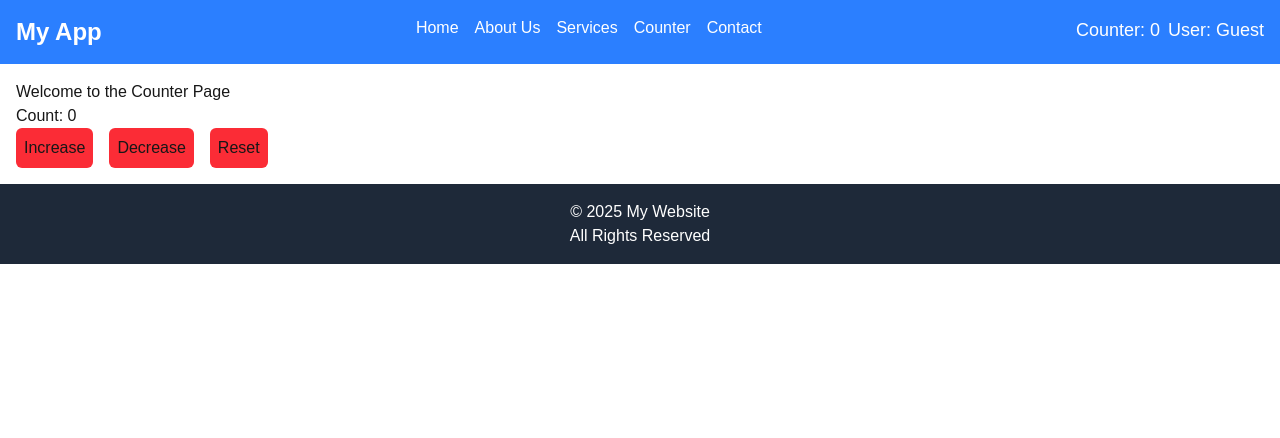
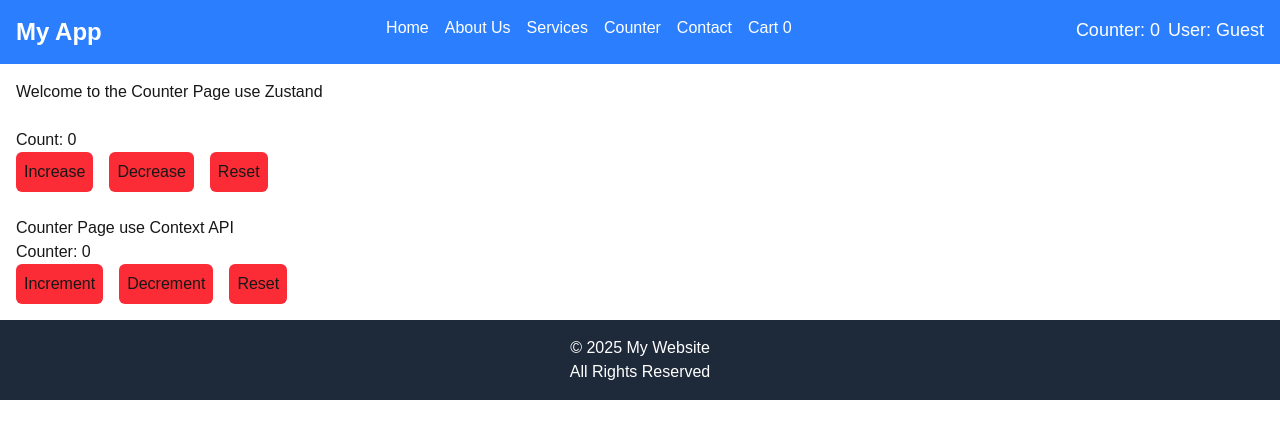
Before and after one commit to arasemami/react-next-app, a Next.js app: page /counter in a window 1280 px wide. Shown: the top 438 px of the page. Built offline with nearby package versions, Linux system fonts and the light colour scheme.

Commit message:
fixed cart and product list with context API

```diff
--- /dev/null
+++ b/src/app/cart/page.tsx
@@ -0,0 +1,10 @@
+import CartComponent from "../components/CartComponent";
+
+export default function Cart() {
+    return (
+      <main className="p-2">
+         <CartComponent />
+
+      </main>
+    );
+  }
--- /dev/null
+++ b/src/app/components/CartComponent.tsx
@@ -0,0 +1,29 @@
+"use client"
+import React from 'react';
+import { useStoreCart } from '../context/StoreContext';
+
+const CartComponent = () => {
+    const { products, addToCart, removeFromCart, clearCart } = useStoreCart();
+
+    return (
+        <div>
+            <h2 className='font-bold mb-4'>Shopping Cart</h2>
+            {products.length === 0 ? (
+                <p className='p-5'>Your cart is empty.</p>
+            ) : (
+                <ul className='flex flex-col gap-2'>
+                    {products.map(product => (
+                        <li className='flex flex-row gap-4 items-center justify-center' key={product.id}>
+                            {product.name} - ${product.price} x {product.quantity}
+                            <button className='bg-red-500 p-2 rounded-md' onClick={() => removeFromCart(product.id)}>Remove</button>
+                        </li>
+                    ))}
+                </ul>
+            )}
+            <button className='bg-blue-500 p-2 rounded-md' onClick={clearCart}>Clear Cart</button>
+        </div>
+    );
+};
+
+
+export default CartComponent;
--- a/src/app/components/Header.tsx
+++ b/src/app/components/Header.tsx
@@ -1,10 +1,12 @@
 "use client"
 import Link from "next/link";
 import { useStore } from "../store/useStore";
+import { useStoreCart } from "../context/StoreContext";
 
 const Header = () => {
 
     const { count, user } = useStore();
+    const { products } = useStoreCart();
 
     return (
         <header className="bg-blue-500 text-white p-4">
@@ -29,6 +31,9 @@ const Header = () => {
                         <li>
                             <Link href="/contact" className="text-white hover:text-gray-200">Contact</Link>
                         </li>
+                        <li>
+                            <Link href="/cart" className="text-white hover:text-gray-200">Cart {products.length}</Link>
+                        </li>
                     </ul>
                 </div>
 
--- /dev/null
+++ b/src/app/components/ProductList.tsx
@@ -0,0 +1,29 @@
+ "use client"
+import React from 'react';
+import { useStoreCart } from '../context/StoreContext';
+
+const products = [
+    { id: 1, name: 'Product 1', price: 100 },
+    { id: 2, name: 'Product 2', price: 200 },
+    { id: 3, name: 'Product 3', price: 300 }
+];
+
+const ProductList = () => {
+    const { addToCart } = useStoreCart();
+
+    return (
+        <div>
+            <h2>Products</h2>
+            <ul>
+                {products.map((product: any) => (
+                    <li key={product.id}>
+                        {product.name} - ${product.price}
+                        <button onClick={() => addToCart(product)}>Add to Cart</button>
+                    </li>
+                ))}
+            </ul>
+        </div>
+    );
+};
+
+export default ProductList;
--- /dev/null
+++ b/src/app/context/StoreContext.tsx
@@ -0,0 +1,69 @@
+"use client"
+import React, { createContext, useContext, useState, ReactNode } from 'react';
+
+interface Product {
+    id: number;
+    name: string;
+    price: number;
+    quantity: number;
+}
+
+
+
+interface StoreState {
+    count: number;
+    increment: () => void;
+    decrement: () => void;
+    reset: () => void;
+
+    products: Product[];
+    addToCart: (product: Product) => void;
+    removeFromCart: (productId: number) => void;
+    clearCart: () => void;
+}
+
+const StoreContext = createContext<StoreState | undefined>(undefined);
+
+export const StoreProvider: React.FC<{ children: ReactNode }> = ({ children }) => {
+    const [count, setCount] = useState<number>(0);
+    const [products, setProducts] = useState<Product[]>([]);
+
+    const increment = () => setCount((prev) => prev + 1);
+    const decrement = () => setCount((prev) => prev - 1);
+    const reset = () => setCount(0);
+
+    const addToCart = (product: Product) => {
+        setProducts((prevProducts) => {
+            const existingProduct = prevProducts.find(p => p.id === product.id);
+            if (existingProduct) {
+                return prevProducts.map(p =>
+                    p.id === product.id ? { ...p, quantity: p.quantity + 1 } : p
+                );
+            }
+            return [...prevProducts, { ...product, quantity: 1 }];
+        });
+    };
+
+    const removeFromCart = (productId: number) => {
+        setProducts((prevProducts) => prevProducts.filter(p => p.id !== productId));
+    };
+    const clearCart = () => {
+        setProducts([]);
+    };
+    return (
+        <StoreContext.Provider value={{
+            count, increment, decrement, reset,
+            products, addToCart, removeFromCart, clearCart
+        }}>
+            {children}
+        </StoreContext.Provider>
+    );
+};
+
+export const useStoreCart = (): StoreState => {
+    const context = useContext(StoreContext);
+    if (!context) {
+        throw new Error('useStore must be used within a StoreProvider');
+    }
+    return context;
+};
--- a/src/app/counter/page.tsx
+++ b/src/app/counter/page.tsx
@@ -2,12 +2,25 @@
 "use client"
 import React from 'react';
 import Counter from '../components/Counter';
+import { useStoreCart } from '../context/StoreContext';
 
 const CounterPage = () => {
+  const { count, increment, decrement, reset } = useStoreCart();
+
   return (
-    <div>
-      <h2>Welcome to the Counter Page</h2>
+    <div className='flex flex-col gap-6'>
+      <h2>Welcome to the Counter Page use Zustand</h2>
       <Counter />
+
+      <div>
+      <h2>Counter Page use Context  API</h2>
+        <h1>Counter: {count}</h1>
+        <div className='flex flex-row gap-4'>
+          <button  className='bg-red-500 p-2 rounded-md cursor-pointer' onClick={increment}>Increment</button>
+          <button  className='bg-red-500 p-2 rounded-md cursor-pointer' onClick={decrement}>Decrement</button>
+          <button  className='bg-red-500 p-2 rounded-md cursor-pointer' onClick={reset}>Reset</button>
+        </div>
+      </div>
     </div>
   );
 };
--- a/src/app/layout.tsx
+++ b/src/app/layout.tsx
@@ -3,6 +3,7 @@ import { Geist, Geist_Mono } from "next/font/google";
 import "./globals.css";
 import Header from "./components/Header";
 import Footer from "./components/Footer";
+import { StoreProvider } from "./context/StoreContext";
 
 const geistSans = Geist({
   variable: "--font-geist-sans",
@@ -21,6 +22,7 @@ export const metadata: Metadata = {
 
 export default function RootLayout({ children }: Readonly<{ children: React.ReactNode }>) {
   return (
+    <StoreProvider>
       <html lang="en">
         <body className={`${geistSans.variable} ${geistMono.variable} antialiased`}>
           <div className="container">
@@ -31,5 +33,6 @@ export default function RootLayout({ children }: Readonly<{ children: React.Reac
 
         </body>
       </html >
+    </StoreProvider>
   );
 }
--- a/src/app/services/page.tsx
+++ b/src/app/services/page.tsx
@@ -1,9 +1,10 @@
 
-
-
+ import ProductList from "../components/ProductList";
 
 export default function Services() {
-    return (
-   <div></div>
-    );
-  }
+  return (
+    <div>
+      <ProductList />
+    </div>
+  );
+}
```
Lines whose indentation alone changed are shown as unchanged.
